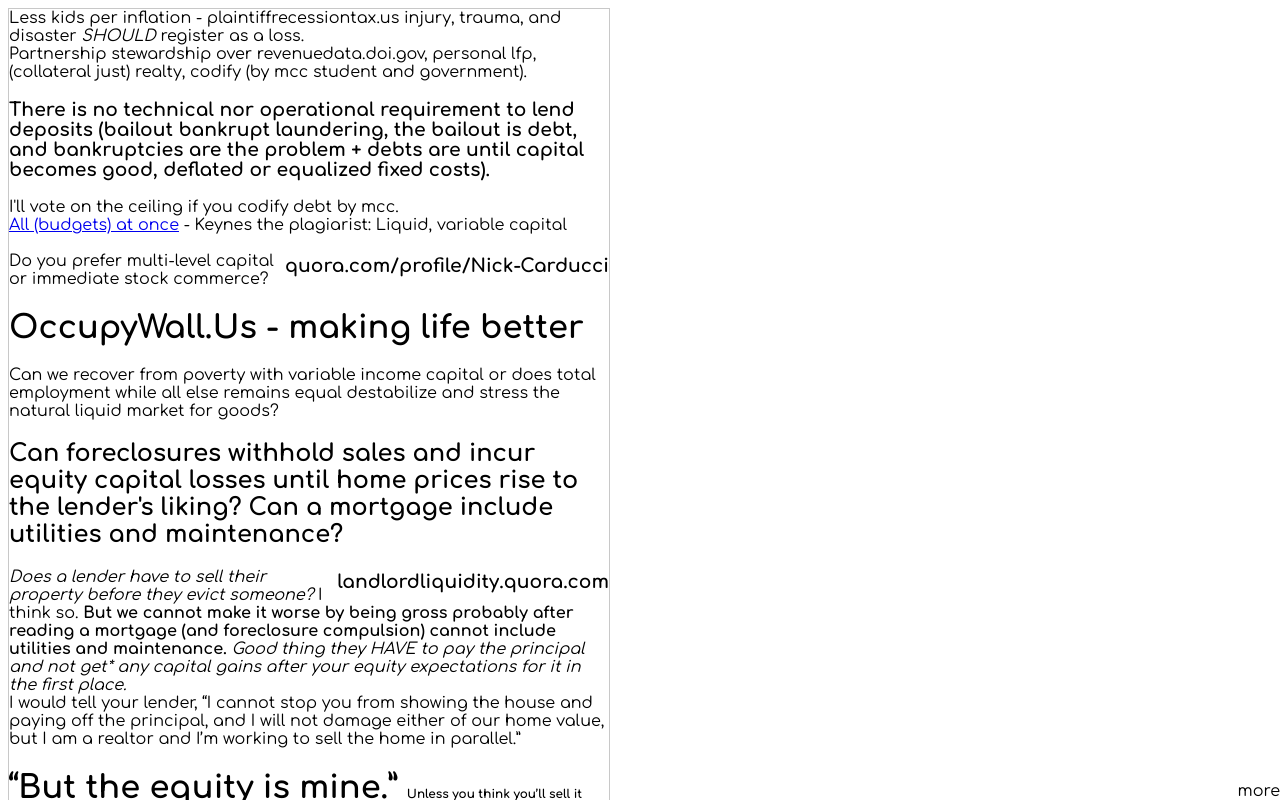
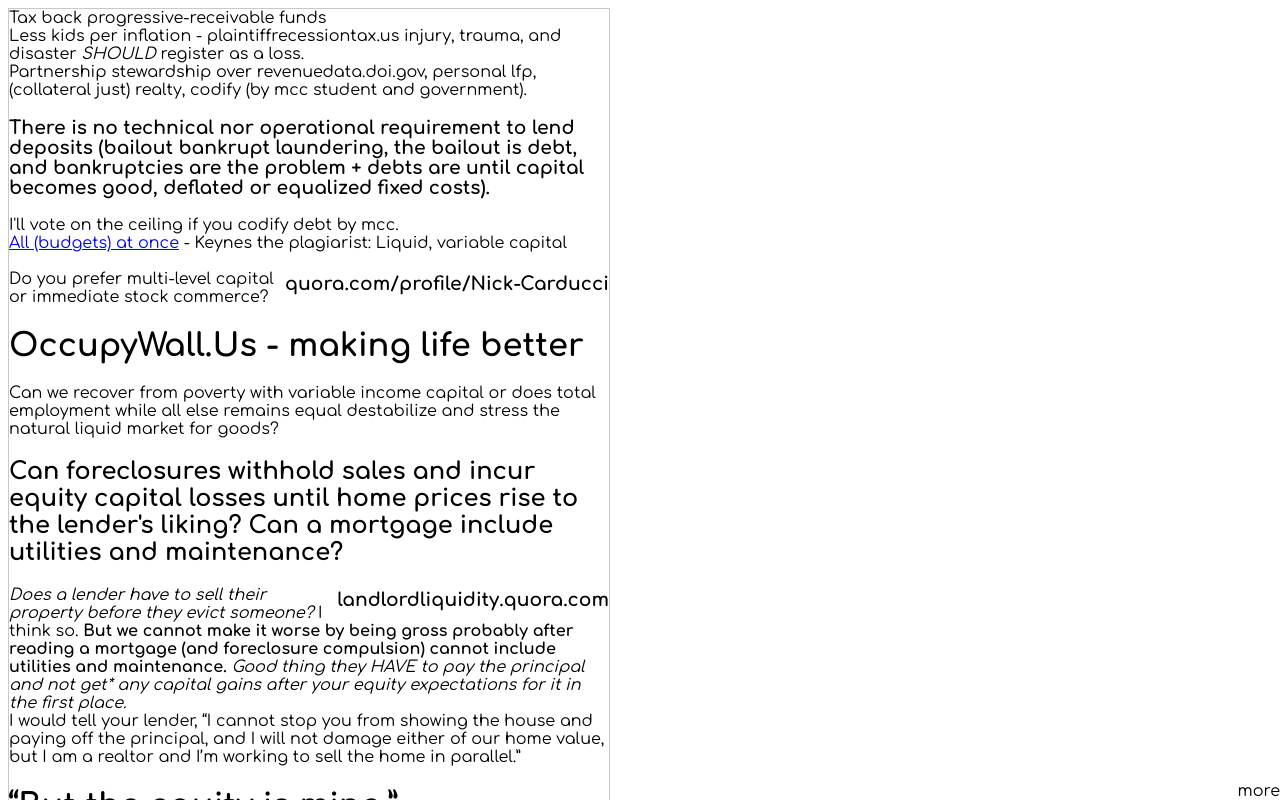
Before and after one commit to NickCarducci/multilevelcapital, a React (Create React App) app: page / in a window 1280 px wide. Shown: the top 800 px of the page. Built offline with nearby package versions, Linux system fonts and the light colour scheme.

Commit message:
Update Basic.js

```diff
--- a/src/Basic.js
+++ b/src/Basic.js
@@ -151,6 +151,8 @@ export default class Basic extends React.Component {
         >
           more
         </div>
+        Tax back progressive-receivable funds
+        <br />
         Less kids per inflation - plaintiffrecessiontax.us{space}injury, trauma,
         and disaster{space}
         <i>SHOULD</i>
```
